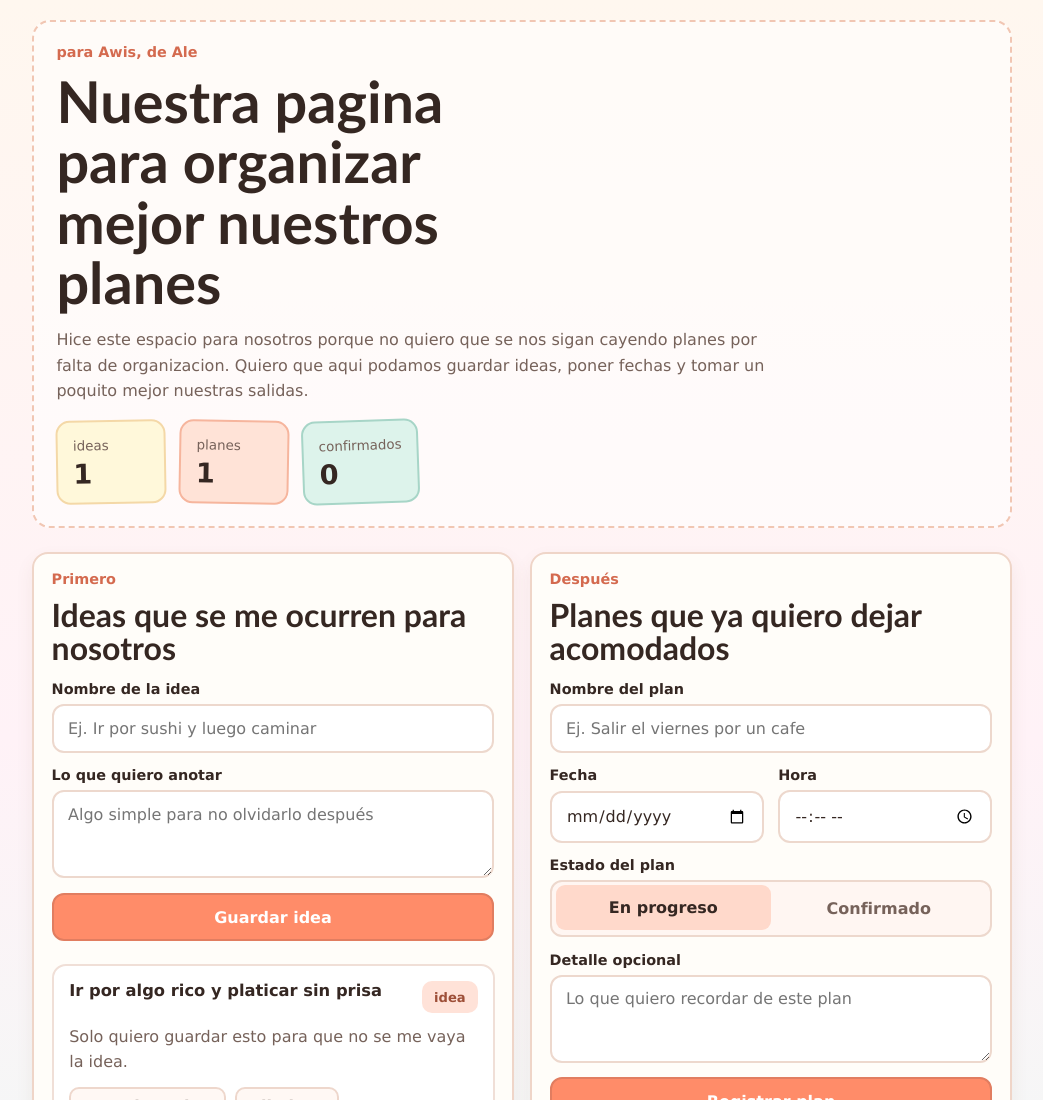
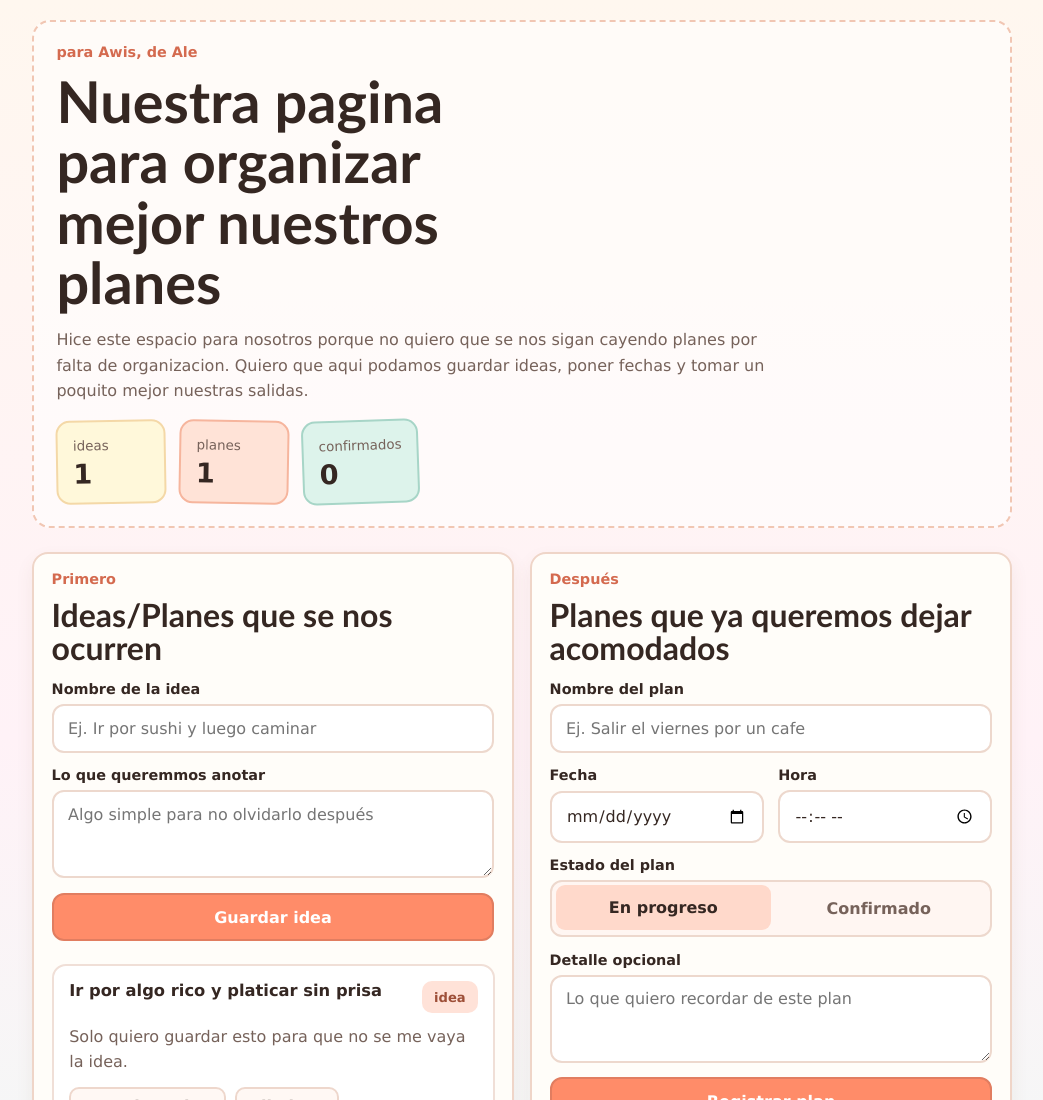
Before and after one commit to Chichawis/Plan-Tracker, a plain HTML site: page index.html in a window 1280 px wide. Shown: the top 1100 px of the page, without its empty margins (118-1161 px from the left). Drawn offline with Linux system fonts and the light colour scheme.

Commit message:
Update index.html

```diff
--- a/index.html
+++ b/index.html
@@ -36,7 +36,7 @@
         <div class="section-head">
           <div>
             <p class="eyebrow">Primero</p>
-            <h2>Ideas que se me ocurren para nosotros</h2>
+            <h2>Ideas/Planes que se nos ocurren</h2>
           </div>
         </div>
 
@@ -46,7 +46,7 @@
             <input id="ideaTitle" name="title" type="text" maxlength="70" placeholder="Ej. Ir por sushi y luego caminar" required>
           </label>
           <label>
-            <span>Lo que quiero anotar</span>
+            <span>Lo que queremmos anotar</span>
             <textarea id="ideaNote" name="note" rows="3" maxlength="180" placeholder="Algo simple para no olvidarlo después"></textarea>
           </label>
           <button class="primary-button" type="submit">Guardar idea</button>
@@ -59,7 +59,7 @@
         <div class="section-head">
           <div>
             <p class="eyebrow">Después</p>
-            <h2>Planes que ya quiero dejar acomodados</h2>
+            <h2>Planes que ya queremos dejar acomodados</h2>
           </div>
         </div>
 
```
